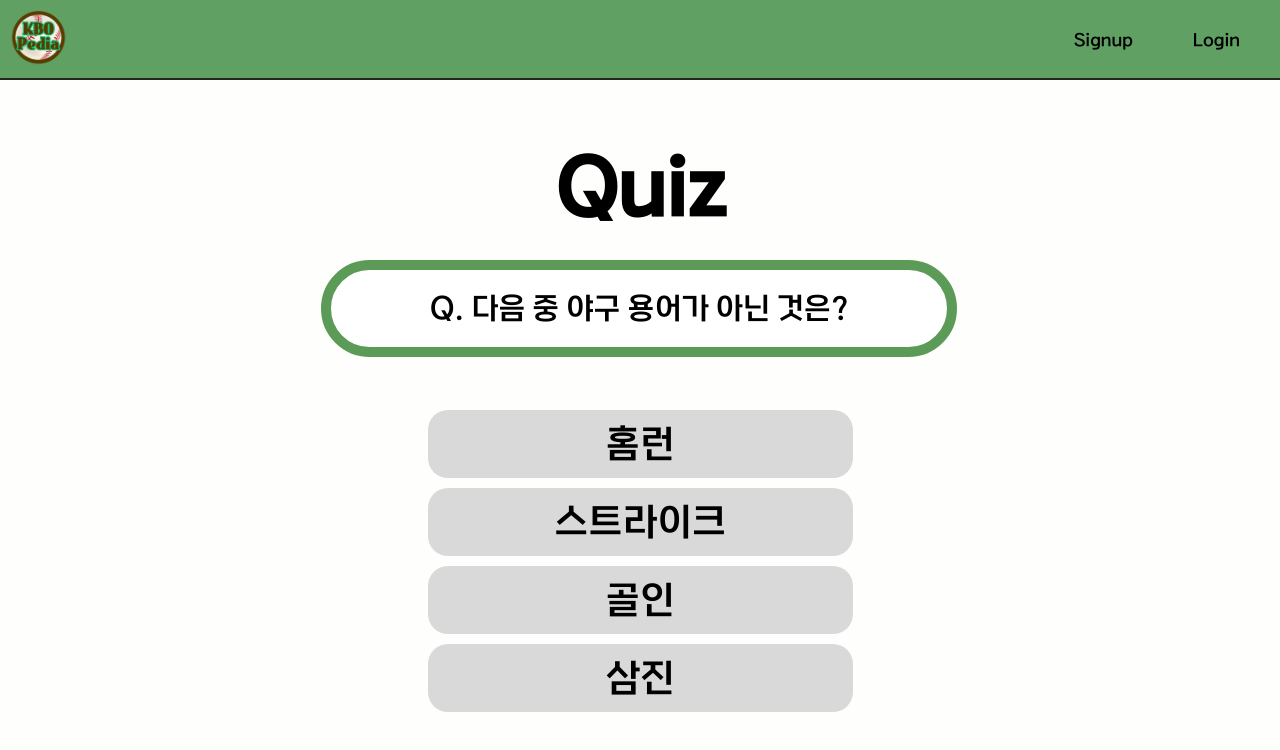
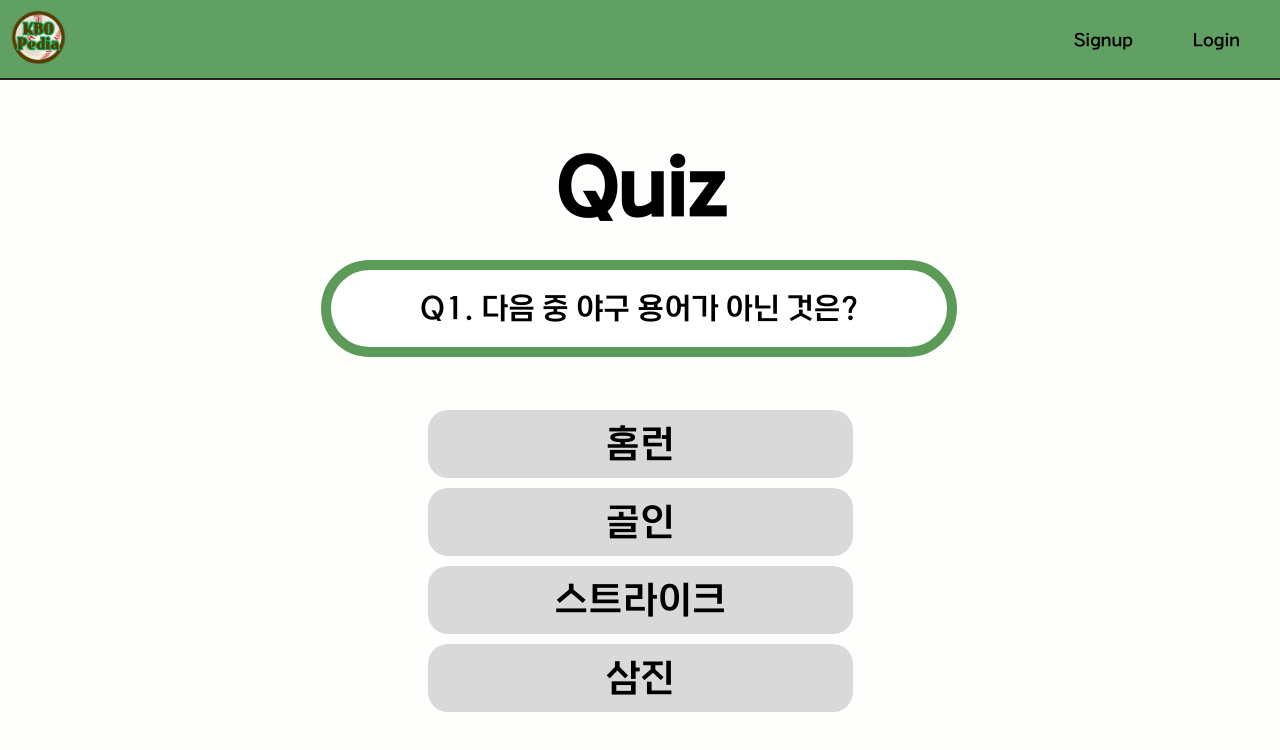
Before and after one commit to rnjsdpwls/Kbopedia, a React (Create React App) app in the folder KBO_FRONT/: page /Quiz in a window 1280 px wide. Shown: the top 750 px of the page. Built offline with nearby package versions, Linux system fonts and the light colour scheme.

Commit message:
refactor: 퀴즈 더미 데이터 추가

```diff
--- a/KBO_FRONT/src/components/pages/Quiz/Quiz.tsx
+++ b/KBO_FRONT/src/components/pages/Quiz/Quiz.tsx
@@ -1,7 +1,5 @@
-//////////데이터 직접 코드 작성///////////
-import React, { useState,useEffect } from 'react';
+import React, { useState, useEffect } from 'react';
 import { Container, AnswerButton, QuizAnswer, QuizBox, QuizTitle, QuizOption } from "./StyleQuiz";
-
 
 interface Quiz {
   question: string;
@@ -10,17 +8,32 @@ interface Quiz {
 }
 
 export default function Quiz() {
+  const [quizzes, setQuizzes] = useState<Quiz[]>([]);
+  const [currentQuizIndex, setCurrentQuizIndex] = useState(0);
+  const [selectedAnswer, setSelectedAnswer] = useState<string | null>(null);
+  const [quizSuccess, setQuizSuccess] = useState<boolean>(false);
 
-  const quizzes: Quiz[] = [
+  useEffect(() => {
+    const dummyQuizzes: Quiz[] = [
       {
-      question: 'Q. 다음 중 야구 용어가 아닌 것은?',
-      options: ['홈런', '스트라이크', '골인', '삼진'],
+        question: 'Q1. 다음 중 야구 용어가 아닌 것은?',
+        options: ['홈런', '골인', '스트라이크', '삼진'],
         correctAnswer: '골인',
+      },
+      {
+        question: 'Q2. 야구에서 "삼진 아웃"이 의미하는 것은?',
+        options: ["볼넷", "안타", "스트라이크 아웃", "더블 플레이"],
+        correctAnswer: "스트라이크 아웃",
+      },
+      {
+        question: 'Q3. 다음 중 야구 용어가 아닌 것은?',
+        options: ["포수", "야수", "투수", "사수"],
+        correctAnswer: "사수",
       },
     ];
 
-  const [currentQuizIndex] = useState(0);
-  const [selectedAnswer, setSelectedAnswer] = useState<string | null>(null);
+    setQuizzes(dummyQuizzes);
+  }, []);
 
   const currentQuiz = quizzes[currentQuizIndex];
 
@@ -29,24 +42,37 @@ export default function Quiz() {
   };
 
   const handleConfirm = () => {
+    if (selectedAnswer) {
+      // 정답을 맞춘 경우
+      if (selectedAnswer === currentQuiz.correctAnswer) {
+        console.log('정답을 맞췄습니다.');
+
+        // 다음 퀴즈로 또는 퀴즈 성공 처리
+        if (currentQuizIndex + 1 < quizzes.length) {
+          setCurrentQuizIndex(currentQuizIndex + 1);
+        } else {
+          console.log('마지막 퀴즈를 완료했습니다.');
+          setQuizSuccess(true);
+        }
+      } else {
+        // 정답을 틀린 경우
+        console.log('틀렸습니다.');
+      }
       setSelectedAnswer(null);
+    }
   };
 
   const handleQuizLinkClick = () => {
     window.location.reload();
   };
 
-
   return (
     <Container>
-      <QuizTitle
-         onClick={handleQuizLinkClick}
-         style={{cursor: 'pointer'}}
-        >Quiz</QuizTitle>
+      <QuizTitle onClick={handleQuizLinkClick} style={{ cursor: 'pointer' }}>Quiz</QuizTitle>
 
-      <QuizBox>
-        {currentQuiz.question}
-      </QuizBox>
+      {quizzes.length > 0 && (
+        <>
+          <QuizBox>{currentQuiz.question}</QuizBox>
 
           <ul>
             {currentQuiz.options.map((option, index) => (
@@ -63,19 +89,29 @@ export default function Quiz() {
           {selectedAnswer && (
             <QuizAnswer style={{ backgroundColor: selectedAnswer !== currentQuiz.correctAnswer ? '#A64D4D' : '#0D3F6A' }}>
               {selectedAnswer === currentQuiz.correctAnswer ? (
-            <>
                 <p>정답입니다!</p>
-            </>
               ) : (
-            <>
                 <p>틀렸습니다.</p>
-            </>
               )}
               <AnswerButton onClick={handleConfirm}>
                 확인
               </AnswerButton>
             </QuizAnswer>
           )}
+
+          {quizSuccess && (
+            <QuizAnswer style={{ backgroundColor: '#CBC65A' }}>
+              <p>퀴즈 성공!!</p>
+
+              <AnswerButton onClick={handleQuizLinkClick} style={{ cursor: 'pointer' }}>
+                확인
+              </AnswerButton>
+
+
+            </QuizAnswer>
+          )}
+        </>
+      )}
     </Container>
   );
-};
+}
--- a/package.json
+++ b/package.json
@@ -4,5 +4,8 @@
     "react": "^18.2.0",
     "react-router-dom": "^6.17.0",
     "yarn": "^1.22.19"
+  },
+  "devDependencies": {
+    "@babel/plugin-proposal-private-property-in-object": "^7.21.11"
   }
 }
```
Also changed, not shown: 1 other file (tests, documents, lock files or other folders). Lines whose indentation alone changed are shown as unchanged.
